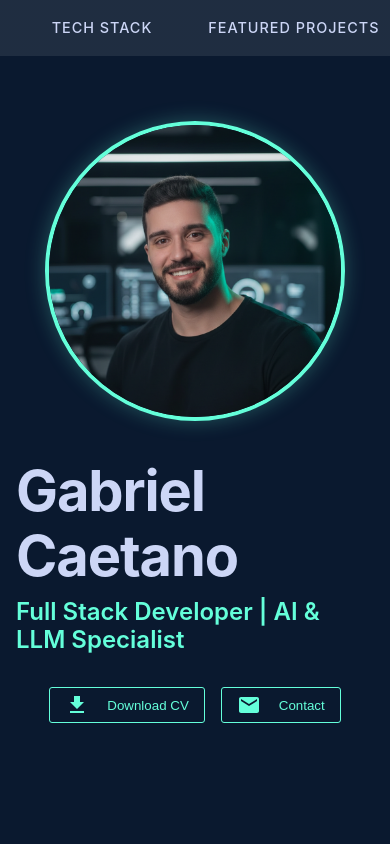
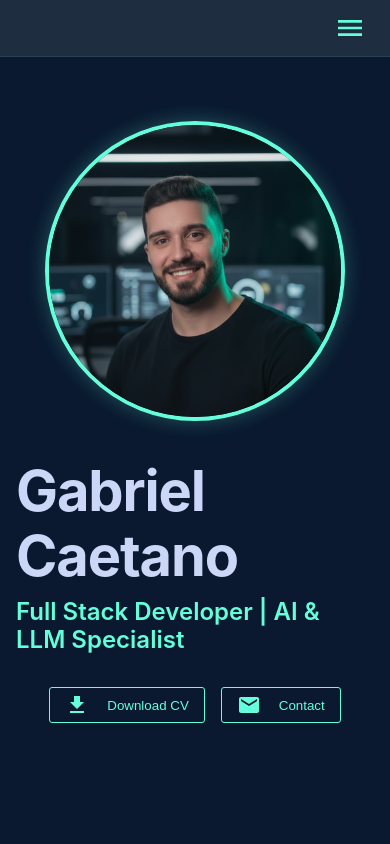
Before and after one commit to GabrielCaetanoo/my-portfolio, a React (Vite) app in the folder my-portfolio/: page / in a window 390 px wide. Shown: the top 844 px of the page. Built offline with nearby package versions, Linux system fonts and the light colour scheme.

Commit message:
feat: mobile

```diff
--- a/my-portfolio/src/components/StyledButton/NavBar/NavBar.tsx
+++ b/my-portfolio/src/components/StyledButton/NavBar/NavBar.tsx
@@ -1,4 +1,6 @@
-import { AppBar, MenuItem, Toolbar, styled } from "@mui/material"; // Typography removido
+import { useState } from "react";
+import { AppBar, MenuItem, Toolbar, styled, IconButton, Drawer, Box, useMediaQuery, useTheme } from "@mui/material";
+import MenuIcon from '@mui/icons-material/Menu';
 
 interface NavBarProps {
     onAboutClick: () => void;
@@ -14,14 +16,18 @@ interface NavBarProps {
 }
 
 const NavBar = ({ onAboutClick, onSkillsClick, onProjectsClick, onToggleLanguage, translations }: NavBarProps) => {
+    const [mobileOpen, setMobileOpen] = useState(false);
+    const theme = useTheme();
+    const isMobile = useMediaQuery(theme.breakpoints.down('md'));
+
+    const handleDrawerToggle = () => {
+        setMobileOpen(!mobileOpen);
+    };
 
     const StyledToolbar = styled(Toolbar)(({ theme }) => ({
         display: 'flex',
-        justifyContent: 'center',
-        gap: theme.spacing(3),
-        [theme.breakpoints.up('md')]: {
-            gap: theme.spacing(8),
-        },
+        justifyContent: isMobile ? 'flex-end' : 'center',
+        gap: theme.spacing(isMobile ? 0 : 8),
     }));
 
     const NavMenuItem = styled(MenuItem)(({ theme }) => ({
@@ -30,28 +36,90 @@ const NavBar = ({ onAboutClick, onSkillsClick, onProjectsClick, onToggleLanguage
         textTransform: 'uppercase',
         fontWeight: 500,
         color: theme.palette.text.primary,
-        transition: 'all 0.3s ease-in-out',
-        '&:hover': {
-            backgroundColor: 'transparent',
-            color: theme.palette.primary.contrastText,
-            transform: 'translateY(-2px)',
-        },
+        '&:hover': { backgroundColor: 'transparent', color: theme.palette.primary.contrastText },
     }));
 
-    return (
-        <AppBar position="fixed" sx={{ backgroundColor: 'rgba(10, 25, 47, 0.8)', backdropFilter: 'blur(12px)', boxShadow: 'none' }}>
-            <StyledToolbar>
+    // Conteúdo do Menu Lateral (Drawer)
+    const drawer = (
+        <Box
+            onClick={handleDrawerToggle}
+            sx={{
+                height: '100%',
+                backgroundColor: 'rgba(10, 25, 47, 0.95)',
+                backdropFilter: 'blur(10px)',
+                p: 3,
+                display: 'flex',
+                flexDirection: 'column',
+                gap: 3
+            }}
+        >
             <NavMenuItem onClick={onAboutClick}>{translations.About}</NavMenuItem>
             <NavMenuItem onClick={onSkillsClick}>{translations.Skills}</NavMenuItem>
             <NavMenuItem onClick={onProjectsClick}>{translations.Projects}</NavMenuItem>
             <NavMenuItem
                 onClick={onToggleLanguage}
-                    sx={{ border: '1px solid', borderColor: 'primary.contrastText', borderRadius: '4px', px: 1.5 }}
+                sx={{
+                    border: '1px solid',
+                    borderColor: 'primary.contrastText',
+                    borderRadius: '4px',
+                    justifyContent: 'center',
+                    mt: 2
+                }}
             >
                 {translations.languageToggle}
             </NavMenuItem>
+        </Box>
+    );
+
+    return (
+        <>
+            <AppBar
+                position="fixed"
+                sx={{
+                    backgroundColor: 'rgba(10, 25, 47, 0.85)',
+                    backdropFilter: 'blur(12px)',
+                    boxShadow: 'none',
+                    borderBottom: '1px solid rgba(100, 255, 218, 0.1)'
+                }}
+            >
+                <StyledToolbar>
+                    {isMobile ? (
+                        <IconButton color="inherit" edge="start" onClick={handleDrawerToggle}>
+                            <MenuIcon sx={{ color: 'primary.contrastText', fontSize: '2rem' }} />
+                        </IconButton>
+                    ) : (
+                        <>
+                            <NavMenuItem onClick={onAboutClick}>{translations.About}</NavMenuItem>
+                            <NavMenuItem onClick={onSkillsClick}>{translations.Skills}</NavMenuItem>
+                            <NavMenuItem onClick={onProjectsClick}>{translations.Projects}</NavMenuItem>
+                            <NavMenuItem
+                                onClick={onToggleLanguage}
+                                sx={{ border: '1px solid', borderColor: 'primary.contrastText', borderRadius: '4px', px: 1.5, ml: 4 }}
+                            >
+                                {translations.languageToggle}
+                            </NavMenuItem>
+                        </>
+                    )}
                 </StyledToolbar>
             </AppBar>
+
+            <Drawer
+                variant="temporary"
+                anchor="right"
+                open={mobileOpen}
+                onClose={handleDrawerToggle}
+                ModalProps={{ keepMounted: true }}
+                sx={{
+                    '& .MuiDrawer-paper': {
+                        boxSizing: 'border-box',
+                        width: 250,
+                        backgroundColor: 'transparent'
+                    }
+                }}
+            >
+                {drawer}
+            </Drawer>
+        </>
     );
 }
 
--- a/my-portfolio/src/pages/Home/Home.tsx
+++ b/my-portfolio/src/pages/Home/Home.tsx
@@ -1,4 +1,4 @@
-import { useRef, useState } from "react";
+import { useEffect, useRef, useState } from "react"; // useEffect adicionado
 import Hero from "./sections/Hero/Hero";
 import NavBar from "../../components/StyledButton/NavBar/NavBar";
 import ImpactMetrics from "../../components/ImpactMetrics/ImpactMetrics";
@@ -12,6 +12,12 @@ import translationsPT from '../../public/locales/pt/translation.json';
 import { Box } from "@mui/material";
 
 const Home = () => {
+    // RESET DE SCROLL NO F5
+    useEffect(() => {
+        window.history.scrollRestoration = 'manual';
+        window.scrollTo(0, 0);
+    }, []);
+
     const aboutRef = useRef<HTMLDivElement>(null);
     const skillsRef = useRef<HTMLDivElement>(null);
     const projectsRef = useRef<HTMLDivElement>(null);
@@ -29,7 +35,6 @@ const Home = () => {
 
     return (
       <Box sx={{ backgroundColor: "background.default", minHeight: "100vh" }}>
-        {/* CORREÇÃO: Mapeamento explícito das chaves para a NavBar */}
         <NavBar
           translations={{
             About: translations.hero.aboutMe,
@@ -61,7 +66,6 @@ const Home = () => {
             />
         </Box>
 
-        {/* CORREÇÃO: Mapeamento para o componente Projects */}
         <Box ref={projectsRef} sx={{ pb: 10 }}>
             <Projects translations={{
                 projectsTitle: translations.hero.projectsTitle,
```
Lines whose indentation alone changed are shown as unchanged.
